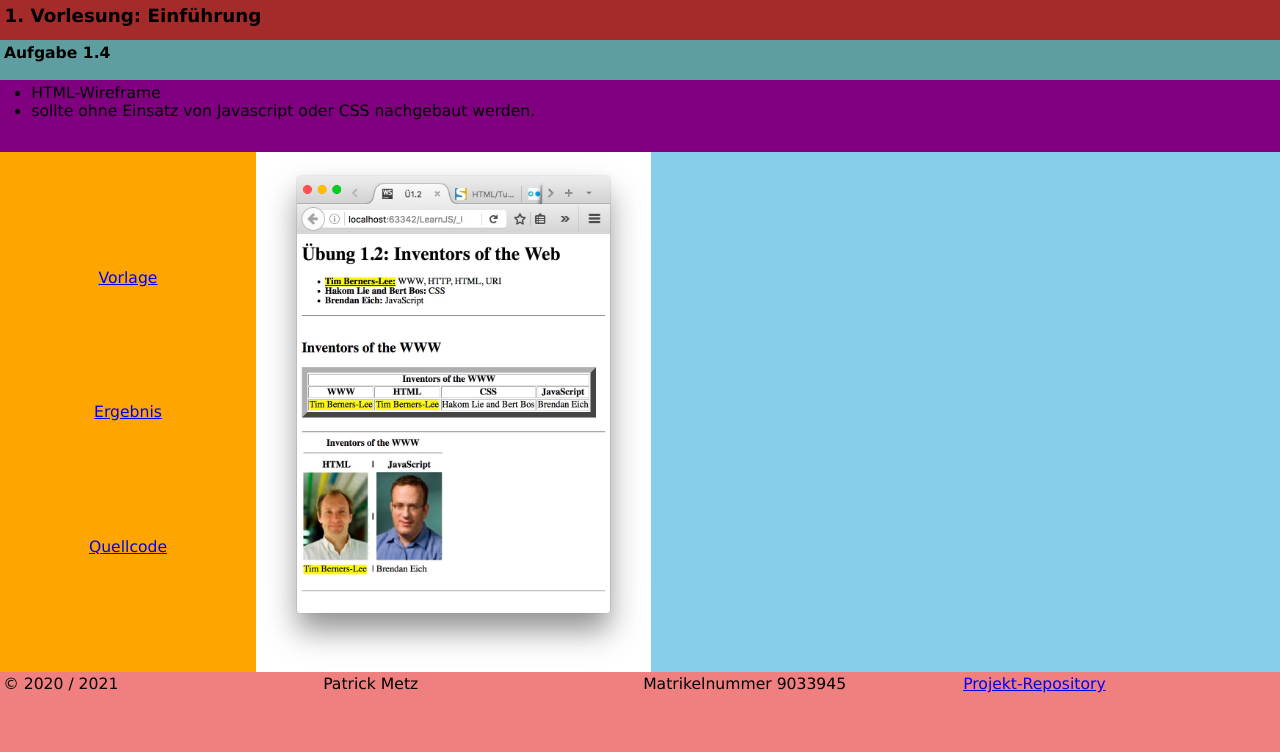
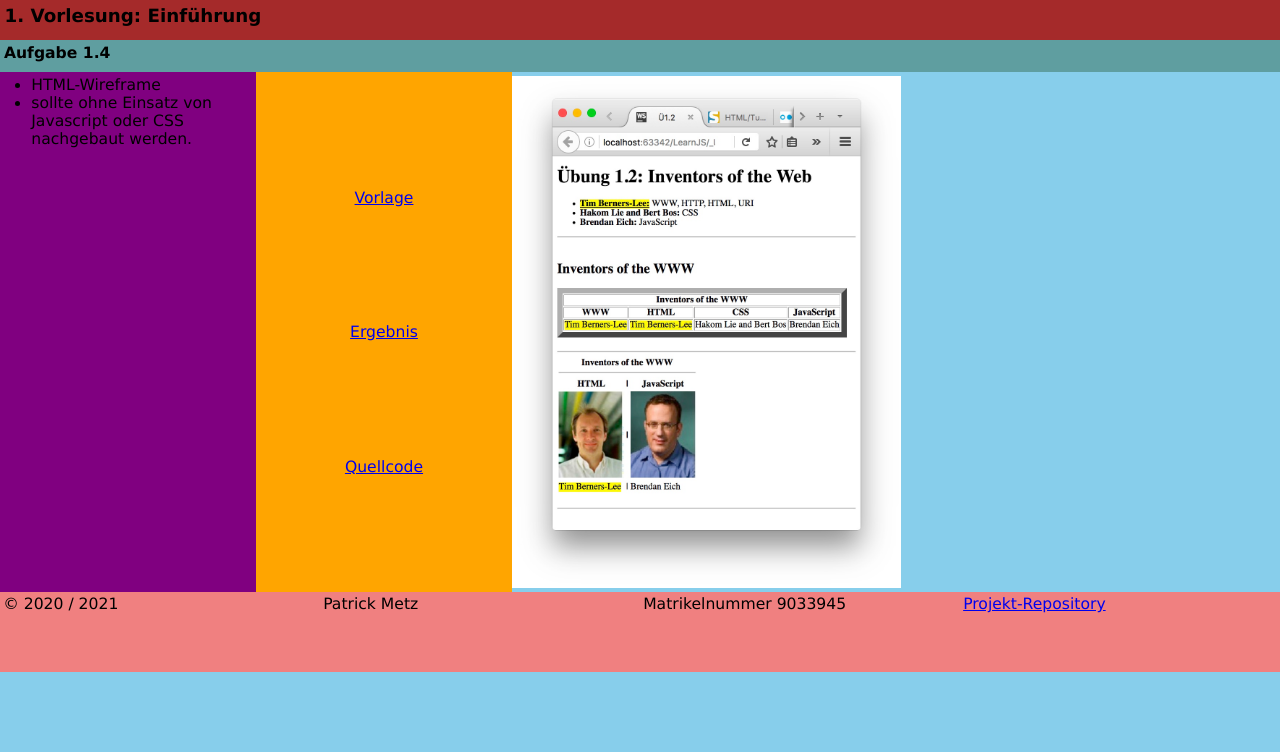
Before and after one commit to patrickmetz/B-S5-Web-Engineering, a PHP site: page / in a window 1280 px wide. Shown: the part 128-880 px from the top of the page. After the commit the page ends 800 px from the top, so only its background shows below. Run offline with PHP 8.4, Linux system fonts and the light colour scheme.

Commit message:
Übung 3.4: "Holy-Grail"-Breakpoint bei 600px implementiert.

```diff
--- a/style.css
+++ b/style.css
@@ -109,14 +109,15 @@ section .taskDetails {
 
     .taskDetails {
         display: grid;
-        grid-template-columns: 20vw auto;
+        grid-template-columns: 20vw 40vw;
         grid-template-areas:
                 "links template";
     }
 
     .taskDetails img.template {
         grid-area: template;
-        max-height: 65vh;
+        max-height: 64vh;
+        align-self: center;
     }
 
     .taskDetails .links {
@@ -124,3 +125,27 @@ section .taskDetails {
         flex-direction: column;
     }
 }
+
+@media screen and (min-width: 600px) {
+
+    /* correct scrollbar because footer is 10 vh high and the moved task info */
+    /* was 9vh high. so we reduce a headline by 1vh, too show footer completely */
+    section h4{
+        min-height: 4vh;
+    }
+
+    .task{
+        display: grid;
+        grid-template-columns: 20vw auto;
+        grid-template-areas:
+                "info details";
+    }
+
+    .taskInfo{
+        grid-area: info;
+    }
+
+    .taskDetails{
+        grid-area: details;
+    }
+}
```
